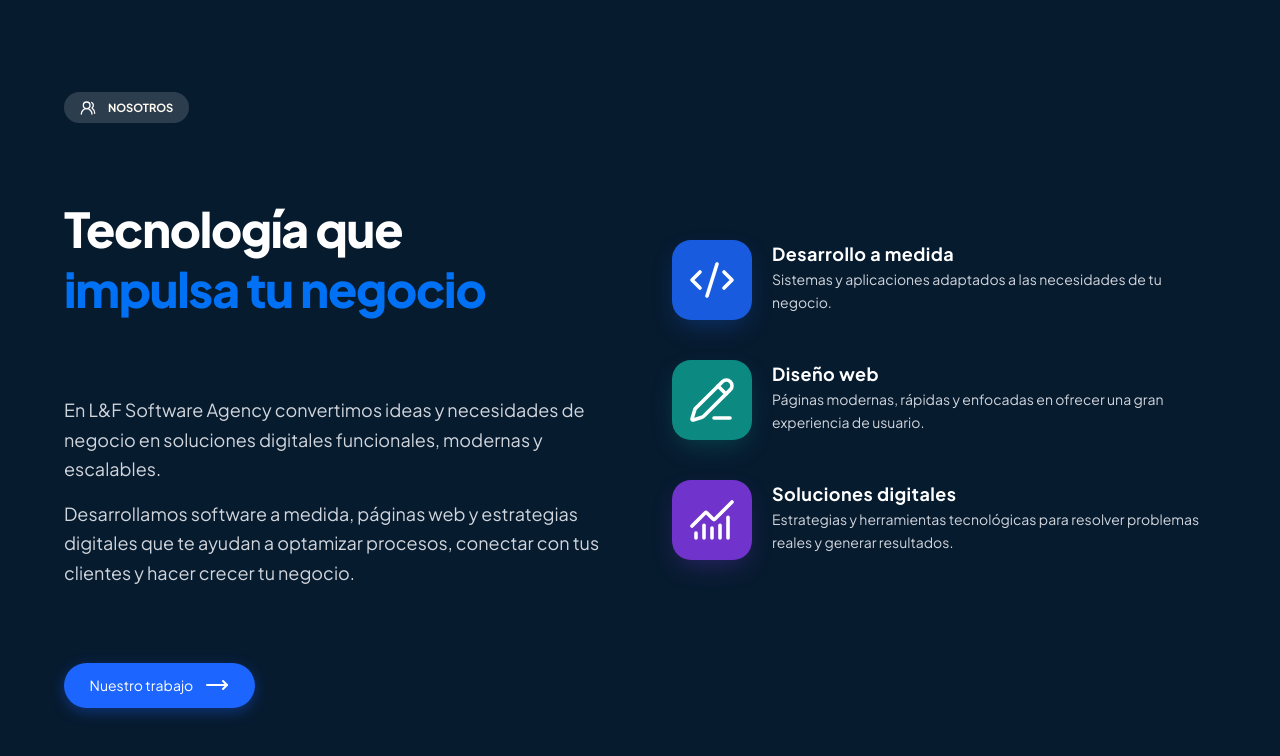
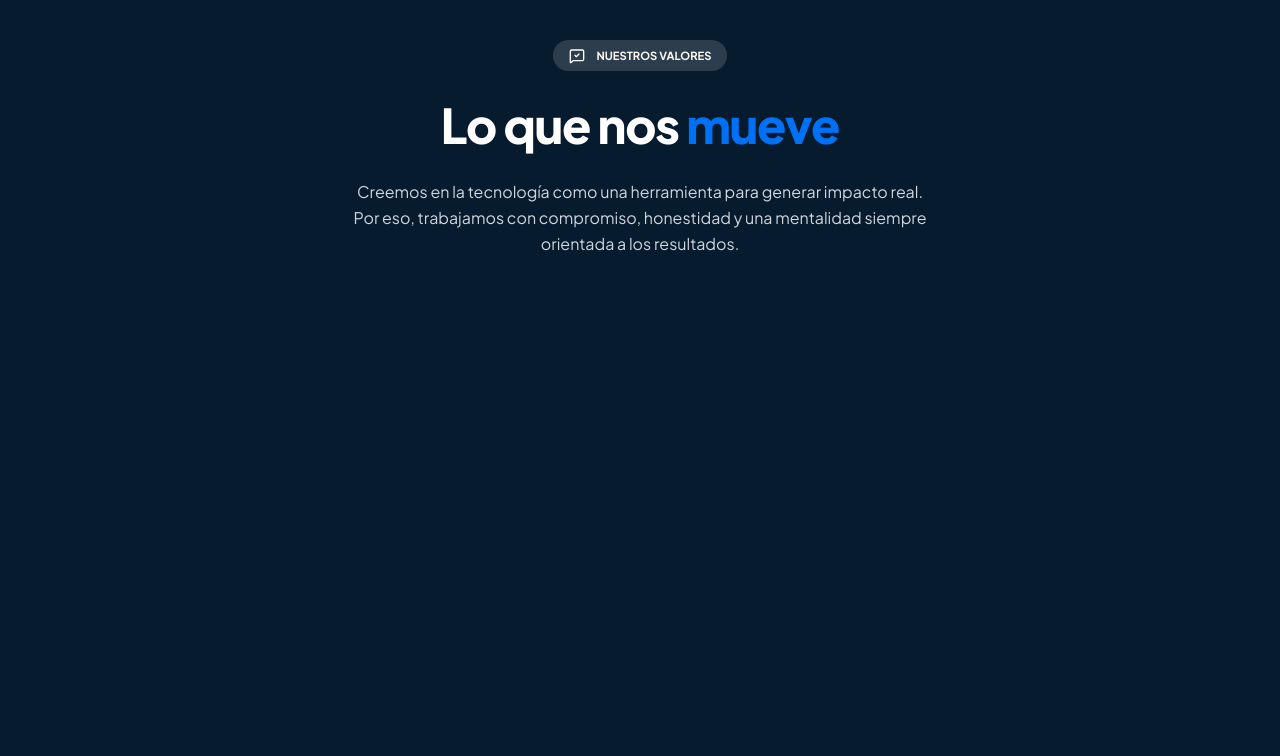
Before and after one commit to lfsoftwareagency/lf-website, a Next.js app: page / in a window 1280 px wide. Shown: the top 756 px of the page. Built offline with nearby package versions, Linux system fonts and the light colour scheme.

Commit message:
section value

```diff
--- a/app/components/about/about.tsx
+++ b/app/components/about/about.tsx
@@ -1,6 +1,7 @@
 import { MoveRight, CodeXml, PencilLine, ChartNoAxesCombined, UsersRound   } from 'lucide-react';
 import '../../sass/about.scss'
 import { services } from "@/app/api/json/about.json"
+import Badge from "@/app/components/ui/badge"
 import Link from "next/link";
 
 const iconMap = {
@@ -15,49 +16,47 @@ function About() {
                 <div className="w-full max-w-6xl mx-auto py-12 px-6 sm:px-12 lg:px-16">
                     <div className="grid grid-cols-1 lg:grid-cols-2 gap-12 lg:gap-16 items-center">
                         {/*Columna izquierda*/}
-                        <div className="flex flex-col items-start gap-19">
-                            <div
-                                className="badge-us">
-                                <UsersRound className="w-4 h-4"/>
-                                <span className="us">NOSOTROS</span>
-                            </div>
+                        <div className="flex flex-col items-start gap-8 lg:gap-[4.75rem]">
 
-                            <h1 className=" text-4xl sm:text-5xl font-extrabold leading-tight tracking-tight text-white">
+                            <Badge titleBadge="NOSOTROS" icon={UsersRound}/>
+
+                            <h1 className="text-4xl sm:text-5xl font-extrabold leading-tight tracking-tight text-white">
                                 Tecnología que <br/>
                                 <span className="text-title">impulsa tu negocio</span>
                             </h1>
 
-                            <div
-                                className="flex flex-col gap-4 text-gray-300 text-base font- sm:text-lg leading-relaxed max-w-xl">
+                            <div className="flex flex-col gap-4 text-gray-300 text-base sm:text-lg leading-relaxed max-w-2xl lg:max-w-xl">
                                 <p>
                                     En L&F Software Agency convertimos ideas y necesidades de negocio en soluciones
                                     digitales funcionales, modernas y escalables.
                                 </p>
                                 <p>
                                     Desarrollamos software a medida, páginas web y estrategias digitales que te ayudan a
-                                    optamizar procesos, conectar con tus clientes y hacer crecer tu negocio.
+                                    optimizar procesos, conectar con tus clientes y hacer crecer tu negocio.
                                 </p>
                             </div>
-                            <div className="pt-2 mb-8 ">
+
+                            <div className="pt-2 lg:mb-8">
                                 <Link href="#" className="btn-about">
                                     <span>Nuestro trabajo</span>
                                     <MoveRight/>
                                 </Link>
                             </div>
                         </div>
+
                         {/*Columna derecha*/}
-                        <div className="flex flex-col gap-10">
+                        <div className="grid grid-cols-1 sm:grid-cols-2 lg:grid-cols-1 gap-8 sm:gap-x-10 lg:gap-10">
                             {services.map((item, index) => {
                                 const IconComponent = iconMap[item.iconName as keyof typeof iconMap];
                                 return (
                                     <div
                                         key={index}
-                                        className={`flex items-start gap-5 ${index !== 0 ? 'pt-8' : ''}`}
+                                        className={`flex items-start gap-5 ${index !== 0 ? 'lg:pt-8' : ''}`}
                                     >
-                                        <div className={`service-icon-box ${item.bgColor}`}>
+                                        <div className={`service-icon-box shrink-0 ${item.bgColor}`}>
                                             <IconComponent className="service-icon"/>
                                         </div>
-                                        <div className="space-y-1">
+                                        <div className="space-y-1 min-w-0">
                                             <h3 className="text-lg font-bold text-white tracking-wide">
                                                 {item.title}
                                             </h3>
@@ -66,20 +65,12 @@ function About() {
                                             </p>
                                         </div>
                                     </div>
-
                                 );
                             })}
                         </div>
-
                     </div>
-
-
-
                 </div>
-
-
             </section>
-
         </>
     );
 }
--- a/app/components/our-values/values.tsx
+++ b/app/components/our-values/values.tsx
@@ -1,8 +1,47 @@
-import React from 'react';
+import Badge from "@/app/components/ui/badge";
+import { MessageSquareCheck } from "lucide-react";
+import Link from "next/link";
+import '../../sass/value.scss'
 
 function Values() {
     return (
-        <div></div>
+        <>
+            <section className="min-h-screen w-full flex items-stard justify-center pt-20 pb-16 sm:pt-15 lg:pt-10">
+                <div className="w-full max-w-6xl mx-auto px-6 sm:px-12 lg:px-16">
+                    <div className="  gap-4 lg:gap-16 items-center text-center">
+
+                        <div className="flex flex-col items-center gap-6 ">
+
+                            <Badge titleBadge="NUESTROS VALORES" icon={MessageSquareCheck}/>
+
+                            <h1 className=" text-4xl sm:text-5xl font-extrabold leading-tight tracking-tight text-white">
+                                Lo que nos
+                                <span className="text-title"> mueve</span>
+                            </h1>
+
+                            <div
+                                className="flex flex-col text-gray-300 text-base  sm:text-sm lg:text-base leading-relaxed max-w-xl">
+                                <p>
+                                    Creemos en la tecnología como una herramienta para generar impacto real. Por eso,
+                                    trabajamos con compromiso, honestidad y una mentalidad siempre orientada a los resultados.
+                                </p>
+
+                            </div>
+
+                        </div>
+                        {/*Columna derecha*/}
+                        <div className="flex flex-col gap-10">
+                        </div>
+
+                    </div>
+
+
+                </div>
+
+
+            </section>
+
+        </>
     );
 }
 
--- /dev/null
+++ b/app/components/ui/badge.tsx
@@ -0,0 +1,24 @@
+
+import React, { ElementType } from 'react';
+import '../../sass/components/badge.scss'
+
+interface BadgeProps {
+    titleBadge : string,
+    icon? : ElementType
+}
+
+const Badge = ({titleBadge, icon: Icon}: BadgeProps) => {
+    return (
+        <>
+            <div className="badge-us">
+                {Icon && <Icon className="w-4 h-4" />}
+                <span className="us">{titleBadge}</span>
+            </div>
+
+
+        </>
+
+    );
+};
+
+export default Badge;
--- a/app/page.tsx
+++ b/app/page.tsx
@@ -1,9 +1,10 @@
 import About from '@/app/components/about/about'
+import Values from '@/app/components/our-values/values'
 
 export default function Home() {
   return (
       <>
-        <About/>
+        <Values/>
       </>
     );
 }
--- a/app/sass/about.scss
+++ b/app/sass/about.scss
@@ -44,24 +44,7 @@ $icon-box-purple: #7033cb;
   }
 }
 
-.badge-us{
-  display: inline-flex;
-  align-items: center;
-  justify-content: center;
-  gap: 0.75rem;
-  padding: 0.45rem 1rem;
-  color: #ffffff;
-  border-radius: 1.45rem;
-  background: rgba(255, 255, 255, 0.15);
 
-  .us{
-    color: floralwhite;
-    font-size: 0.70rem;
-    font-weight: bold;
-  }
-
-
-}
 .service-icon-box {
   width: 5rem;
   height: 5rem;
--- /dev/null
+++ b/app/sass/components/badge.scss
@@ -0,0 +1,18 @@
+.badge-us{
+  display: inline-flex;
+  align-items: center;
+  justify-content: center;
+  gap: 0.75rem;
+  padding: 0.45rem 1rem;
+  color: #ffffff;
+  border-radius: 1.45rem;
+  background: rgba(255, 255, 255, 0.15);
+
+  .us{
+    color: floralwhite;
+    font-size: 0.70rem;
+    font-weight: bold;
+  }
+
+
+}
--- a/app/sass/global.scss
+++ b/app/sass/global.scss
@@ -1,3 +1,4 @@
+@import "tailwindcss";
 @import url('https://fonts.googleapis.com/css2?family=Plus+Jakarta+Sans:ital,wght@0,200..800;1,200..800&display=swap');
 
 $fondo-degradado1 : #061A2A;
@@ -14,11 +15,6 @@ $bg-card-nv2 :#0B5BDA;
 $bg-card-nv3 :#2EE6C3;
 $bg-card-nv4 :#E1E100;
 
-*{
-  padding: 0;
-  margin: 0;
-  box-sizing: border-box;
-}
 
 body{
   background: $fondo-degradado2;
--- /dev/null
+++ b/app/sass/value.scss
@@ -0,0 +1,6 @@
+@use "global" as *;
+
+
+.text-title{
+  color: $txt-impulsa-negocio;
+}
```
